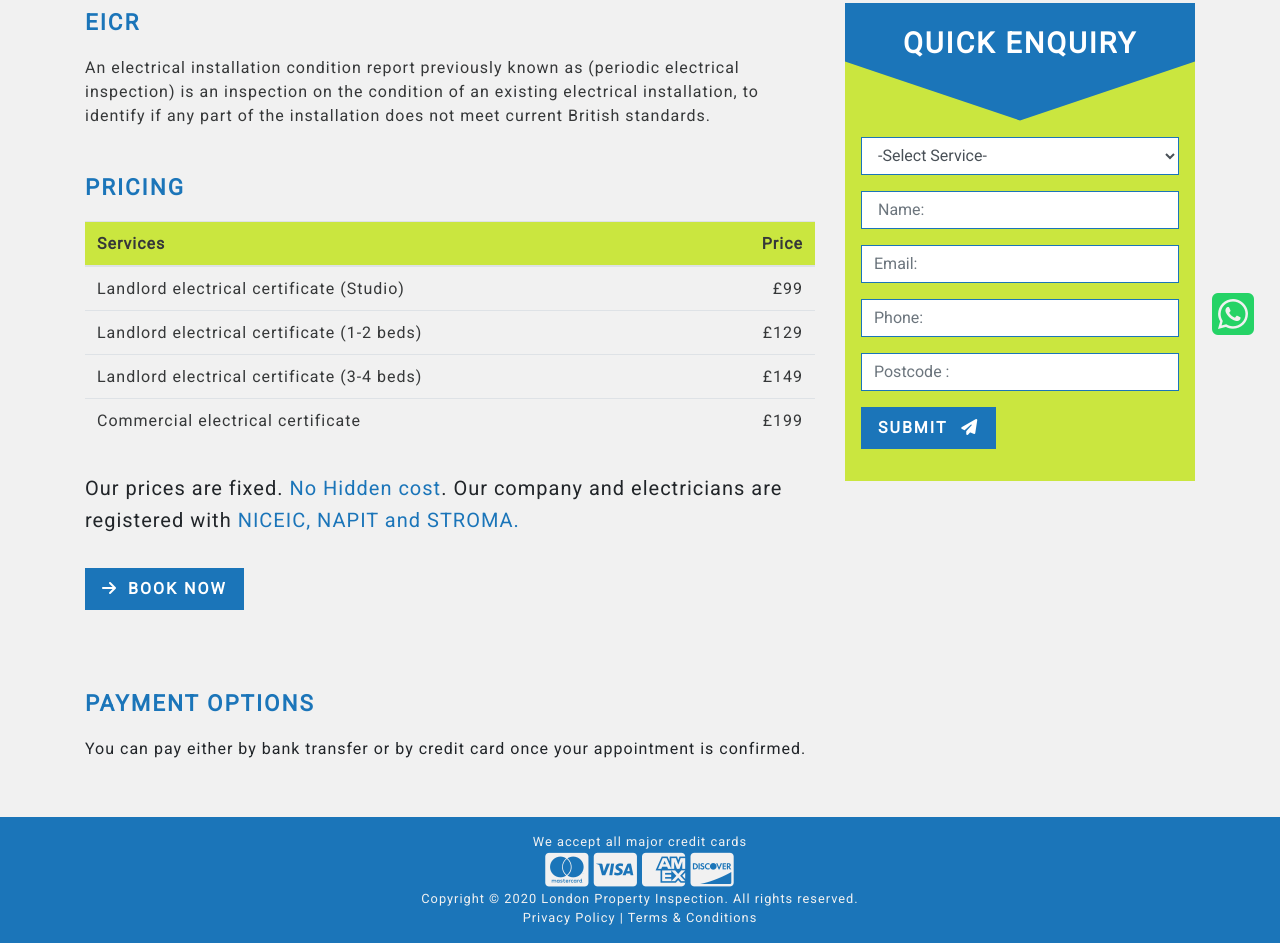
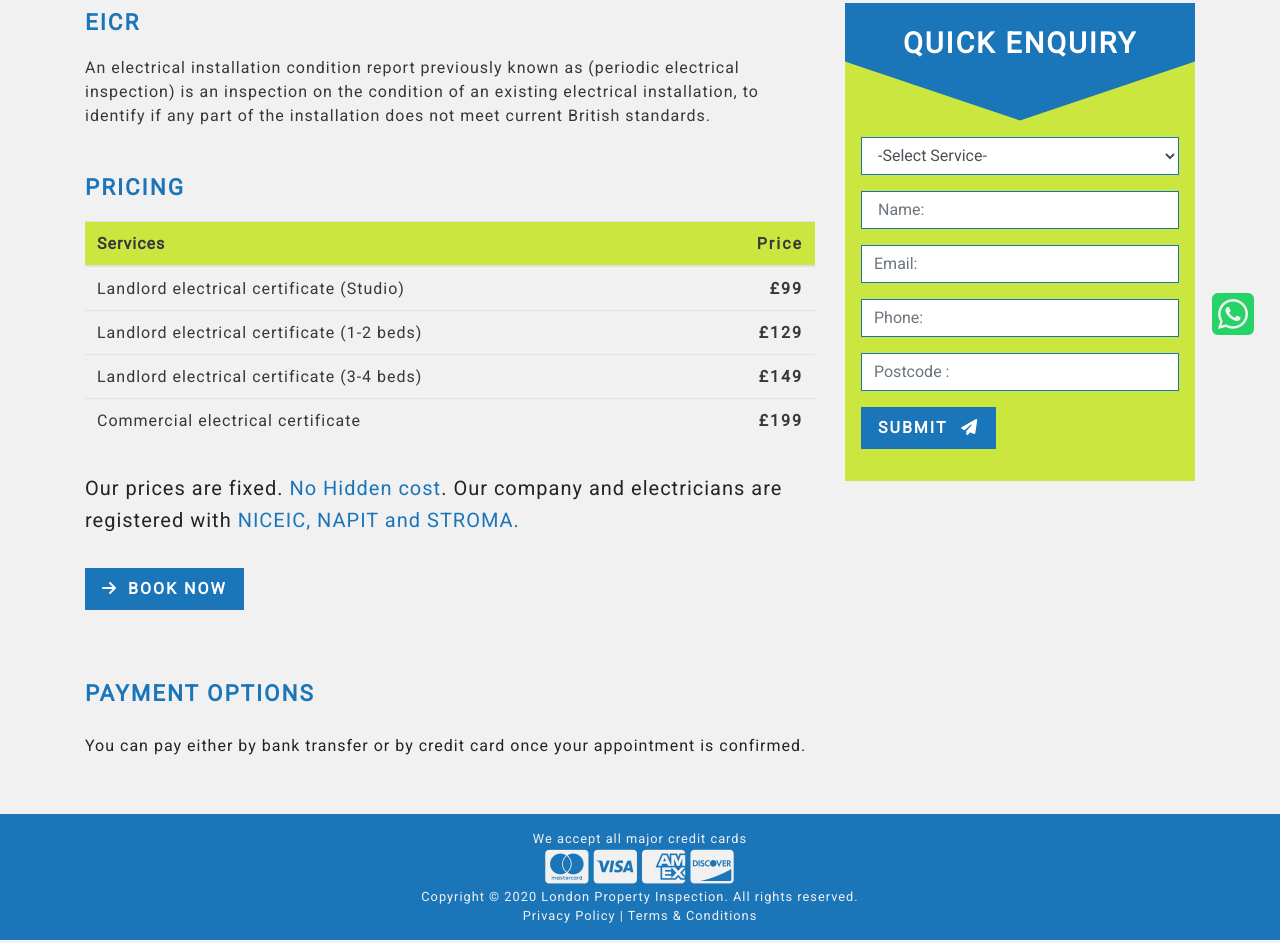
Before and after one commit to martuza-shimul/london-property-inspection, a plain HTML site: page eicr-testing.html in a window 1280 px wide. Shown: the part 437-1380 px from the top of the page. Drawn offline with nearby package versions, Linux system fonts and the light colour scheme.

Commit message:
details page design modified

```diff
--- a/eicr-testing.html
+++ b/eicr-testing.html
@@ -200,13 +200,6 @@
 									<i class="fas fa-arrow-right mr-1"></i> Book now
 								</button>
 							</section>
-							<div class="other-content">
-								<h3>payment options</h3>
-								<p>
-									You can pay either by bank transfer or by credit card once
-									your appointment is confirmed.
-								</p>
-							</div>
 						</div>
 						<div class="col-md-4">
 							<div class="sidebar">
@@ -310,6 +303,16 @@
 				</div>
 			</div>
 
+			<section class="container-md">
+				<div class="other-content">
+					<h3>payment options</h3>
+					<p>
+						You can pay either by bank transfer or by credit card once your
+						appointment is confirmed.
+					</p>
+				</div>
+			</section>
+
 			<section class="sticky-mobile d-sm-block d-md-none">
 				<div class="container">
 					<div class="row">
--- a/scss/_area-page.scss
+++ b/scss/_area-page.scss
@@ -1,4 +1,5 @@
-.content-wrapper {
+.content-wrapper,
+.other-content {
 	padding: 5vh 0;
 	h3 {
 		font-size: 1.4rem;
@@ -15,7 +16,7 @@
 	color: $text-color;
 }
 .other-content {
-	margin-top: 50px;
+	padding-top: 0;
 }
 .pricing {
 	padding: 3vh 0;
@@ -42,6 +43,8 @@
 					color: $text-color;
 					&:last-child {
 						text-align: right;
+						font-weight: 600;
+						letter-spacing: 2px;
 					}
 				}
 			}
```
Also changed, not shown: scss/style.css, 1 other file.
